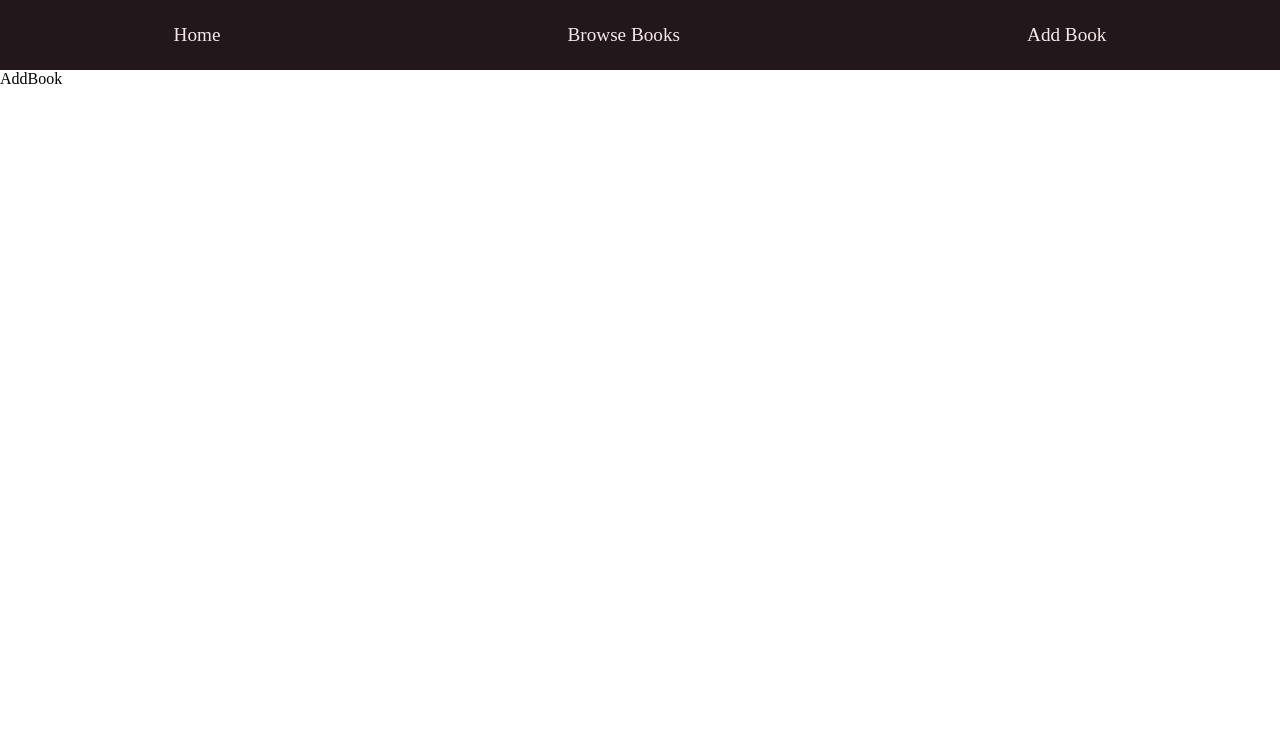
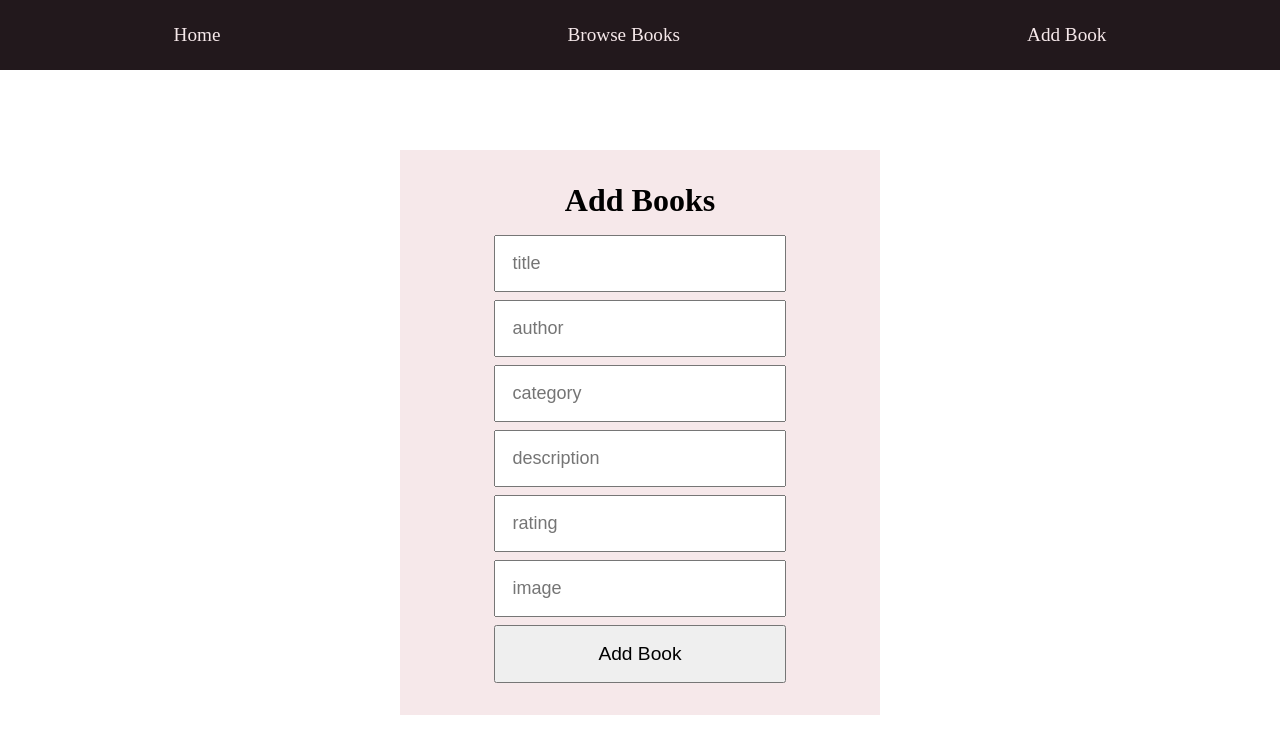
Before and after one commit to ranjan1992/library_system_project, a React (Vite) app: page /add in a window 1280 px wide. Shown: the top 754 px of the page. Built offline with nearby package versions, Linux system fonts and the light colour scheme.

Commit message:
Added Adding Books Page with Form and CSS

```diff
--- a/src/pages/AddBook.jsx
+++ b/src/pages/AddBook.jsx
@@ -1,3 +1,45 @@
+import { useDispatch } from "react-redux";
+import { addBook } from "../redux/bookSlice";
+import { useNavigate } from "react-router-dom";
+import { useState } from "react";
+import "./css/AddBook.css";
+
 export default function AddBook() {
-  return <div>AddBook</div>;
+  const [form, setForm] = useState({
+    title: "",
+    author: "",
+    category: "",
+    description: "",
+    rating: "",
+    image: "",
+  });
+  const dispatch = useDispatch();
+  const nav = useNavigate();
+
+  const submit = (e) => {
+    e.preventDefault();
+
+    // Checking if all fields are filled or not
+    if (!Object.values(form).every(Boolean)) return alert("Fill all fields");
+
+    // dispatching the addBook functionality present inside the bookSlice of the store
+    dispatch(addBook({ ...form, id: Date.now().toString() }));
+
+    // Navigating back to the Browse Books Page
+    nav("/books/all");
+  };
+
+  return (
+    <form onSubmit={submit} className="container--add">
+      <h1>Add Books</h1>
+      {Object.keys(form).map((k) => (
+        <input
+          key={k}
+          placeholder={k}
+          onChange={(e) => setForm({ ...form, [k]: e.target.value })}
+        />
+      ))}
+      <button>Add Book</button>
+    </form>
+  );
 }
--- /dev/null
+++ b/src/pages/css/AddBook.css
@@ -0,0 +1,28 @@
+.container--add {
+  background-color: #f6e8ea;
+  display: flex;
+  flex-direction: column;
+  width: 30rem;
+  padding: 2rem;
+  margin: 5rem auto;
+  justify-content: center;
+  align-items: center;
+}
+
+.container--add input {
+  width: 70%;
+  padding: 1rem;
+  font-size: large;
+  margin-bottom: 0.5rem;
+}
+
+.container--add h1 {
+  margin-bottom: 1rem;
+}
+
+.container--add button {
+  width: 70%;
+  font-size: larger;
+  padding: 1rem;
+  cursor: pointer;
+}
```
